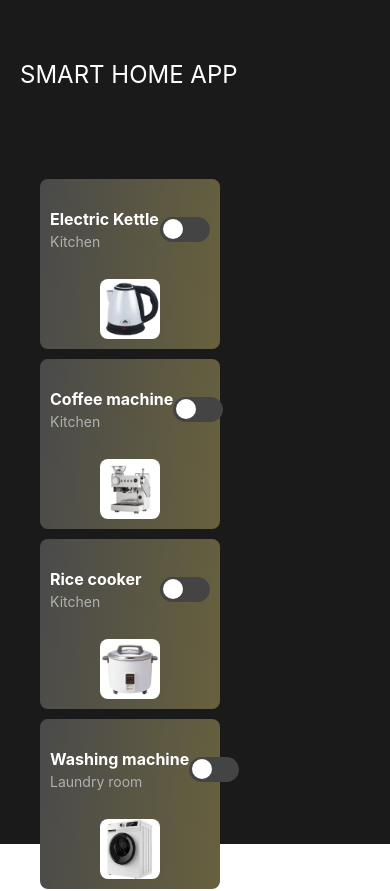
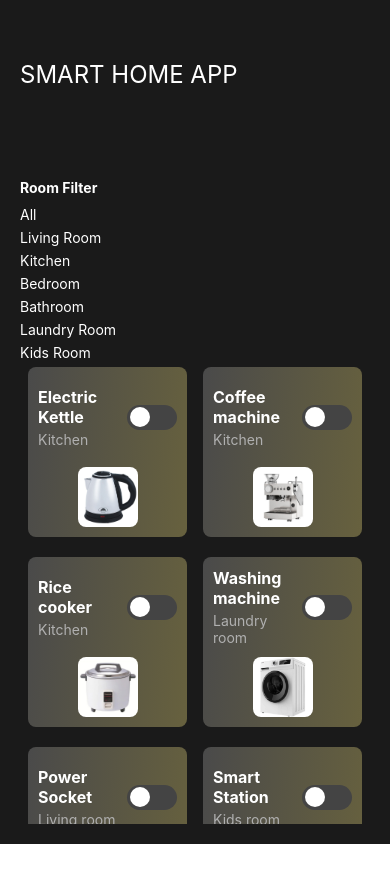
Before and after one commit to TIZIHMARKP/Smart-Home-App, a React Native app: screen /Home in a window 390 px wide. Shown: the top 891 px of the page. After the commit the page ends 844 px from the top, so only its background shows below. Built offline with nearby package versions, Linux system fonts and the light colour scheme.

Commit message:
Displayed rooms names above deviceCards in dashboard screens

```diff
--- a/components/device/DeviceCard.js
+++ b/components/device/DeviceCard.js
@@ -84,8 +84,10 @@ const styles = StyleSheet.create({
   },
 
   deviceCard: {
-    width: 180,
+    flex: 1,
+    maxWidth: 180,
     height: 170,
+    marginHorizontal: 8,
     // backgroundColor: '#2d2d2d',
     borderRadius: 8,
     marginBottom: 10,
@@ -100,9 +102,10 @@ const styles = StyleSheet.create({
     marginBottom: 10,
   },
   deviceInfo: {
-    // flex: 1
+    flex: 1
   },
   deviceName: {
+    flexWrap: 'wrap',
     fontSize: 16,
     color: '#ffffff',
     fontWeight: 'bold',
--- a/screens/Home/DashboardScreen.js
+++ b/screens/Home/DashboardScreen.js
@@ -1,4 +1,7 @@
-import { Image, StyleSheet, Text, TouchableOpacity, View } from 'react-native'
+import { FlatList, Image, StyleSheet, Text, TouchableOpacity, View } from 'react-native'
+
+import DeviceCard from '../../components/device/DeviceCard'
+
 
 import ElectricKettle from '../../assets/images/electricKettle.jpg'
 import coffeeMachine from '../../assets/images/coffeeMachine.jpg'
@@ -6,7 +9,9 @@ import powerSocket from '../../assets/images/powerSocket.jpg'
 import riceCokker from '../../assets/images/RiceCokker.jpg'
 import SmartStation from '../../assets/images/SmartStation.jpg'
 import washingMachine from '../../assets/images/washingMachine.jpg'
-import DeviceCard from '../../components/device/DeviceCard'
+import ElectricFan from '../../assets/images/fan.jpg'
+import bulb from '../../assets/images/bulb.jpg'
+import RoomFilter from './components/RoomFilter'
 
 
 function DashboarScreen() {
@@ -55,20 +60,39 @@ function DashboarScreen() {
     room: 'Kids room',
     image: SmartStation,
     type: "basic" // on/off
-  }
+  },
+  {
+    id: 7,
+    name: 'White bulb',
+    room: 'Living room',
+    image: bulb,
+    type: "basic" // on/off
+  },
+  {
+    id: 8,
+    name: 'Electric fan',
+    room: 'Parents room',
+    image: ElectricFan,
+    type: "basic" // on/off
+  },
 ];
 
 
 
   return(
     <View style={styles.container}>
-
-        {devices.map((device) => (
-            <DeviceCard
-            key = {devices.id}
-            device = {device}
+      <RoomFilter />
+        <FlatList
+            data={devices}
+            numColumns={2}
+            keyExtractor={(item) => item.id.toString()}
+            renderItem={({ item }) => (
+                <DeviceCard device={item} />
+            )}
+            contentContainerStyle={styles.gridContainer}
+            columnWrapperStyle={styles.row}   // Style for each row
+            showsVerticalScrollIndicator={false}
         />
-        ))}
 
     </View>
   )
@@ -80,91 +104,20 @@ const styles = StyleSheet.create({
   container: {
     flex: 1,
     backgroundColor: '#1a1a1a',
-    padding: 20,
-    paddingTop: 60, // for status bar
+    // paddingHorizontal: 16,
+    paddingTop: 60,
   },
-  title: {
-    fontSize: 24,
-    color: '#FFFFFF',
-    marginBottom: 30,
+  gridContainer: {
+    // flex: 1,
+    paddingBottom: 20,
+    // margin: 12
+    // padding: 10
   },
+  row: {
+    justifyContent: 'center',
+    // paddingHorizontal: 8,
+    marginBottom: 10
 
-  deviceCard: {
-    width: 180,
-    height: 170,
-    // backgroundColor: '#2d2d2d',
-    borderRadius: 8,
-    marginBottom: 10,
-    padding: 10,
-    // alignItems: 'center',
-  },
-  topSection: {
-    flexDirection: 'row',
-    justifyContent: 'space-between',
-    alignItems: 'center',
-    flex: 1,
-    marginBottom: 10,
-  },
-  deviceInfo: {
-    // flex: 1
-  },
-  deviceName: {
-    fontSize: 16,
-    color: '#ffffff',
-    fontWeight: 'bold',
-    marginBottom: 4,
-  },
-  deviceLocation: {
-    fontSize: 14,
-    color: '#b0b0b0',
-  },
+  }
 
-  // right side of top
-  toggleButton: {
-    width: 50,
-    height: 25,
-    borderRadius: 12.5,
-    justifyContent: 'center',
-    position: 'relative',
-    // backgroundColor: '#444',
-    // padding: 8,
-    // fontSize: 12,
-  },
-
-  // toggle off
-  toggleOff: {
-    backgroundColor: '#444'
-  },
-  // toggle on
-  toggleOn: {
-    backgroundColor: '#4CAF50',
-  },
-
-  // moving circle inside the toggle
-  toggleCircle: {
-    width: 20,
-    height: 20,
-    borderRadius: 10,
-    backgroundColor: '#ffffff',
-    position: 'absolute' // it makes the position of circle to change
-  },
-
-  circleOff: {
-    left: 3,
-  },
-  circleOn: {
-    right: 3,
-  },
-
-  // buttomSection:
-  bottomSection: {
-    alignItems: 'center',
-    justifyContent: 'center',
-  },
-
-  deviceImage: {
-    width: 60,
-    height: 60,
-    borderRadius: 8,
-  },
 });
--- /dev/null
+++ b/screens/Home/components/RoomFilter.js
@@ -0,0 +1,47 @@
+import { StyleSheet, Text, View } from "react-native";
+
+
+
+function RoomFilter() {
+    const rooms = [
+        'All',
+        'Living Room',
+        'Kitchen',
+        'Bedroom',
+        'Bathroom',
+        'Laundry Room',
+        'Kids Room'
+    ];
+
+    return (
+        <View style={styles.container}>
+            <Text style={styles.title}>Room Filter</Text>
+            {rooms.map((room, index) => (
+                <Text style={styles.roomText}>{room}</Text>
+            ))}
+        </View>
+    );
+
+}
+
+
+export default RoomFilter;
+
+const styles = StyleSheet.create({
+    container: {
+      paddding: 16,
+    backgroundColor: '#1a1a1a',
+    },
+    title:{
+        color: '#ffffff',
+        fontsize: 16,
+        fontWeight: 'bold',
+        marginBottom: 10,
+    },
+    roomText: {
+        color: '#ffffff',
+        fontsize: 14,
+        marginBottom: 6,
+    }
+
+});
```
Also changed, not shown: assets/images/bulb.jpg (added), assets/images/fan.jpg (added).
